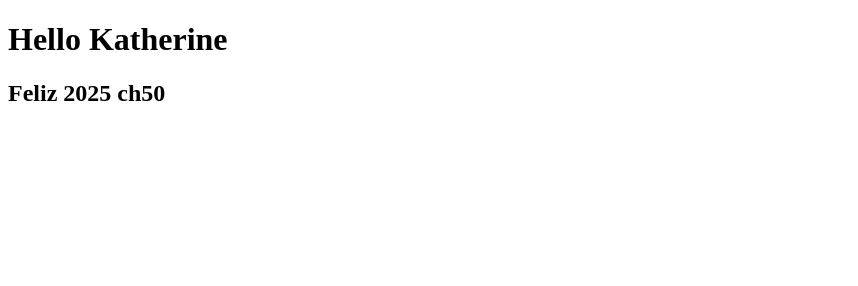
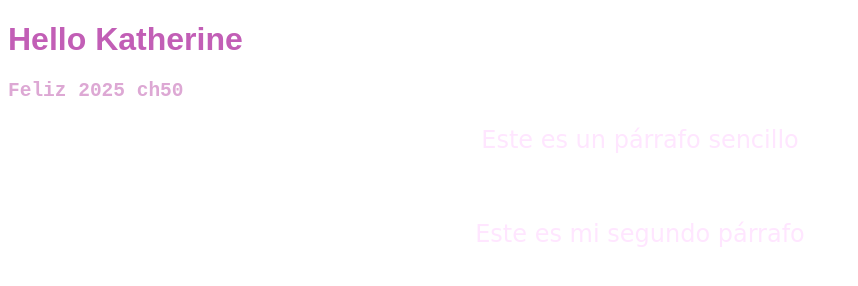
Before and after one commit to kathhm/CH-50-PRIMER-REP, a plain HTML site: page index.html in a window 1280 px wide. Shown: the whole page, without its empty margins (0-858 px from the left). Drawn offline with Linux system fonts and the light colour scheme.

Commit message:
style: colores en h1, h2 y p

```diff
--- a/index.html
+++ b/index.html
@@ -1,12 +1,19 @@
 <!DOCTYPE html>
 <html lang="en">
+
 <head>
     <meta charset="UTF-8">
     <meta name="viewport" content="width=device-width, initial-scale=1.0">
+    <link rel="stylesheet" href="./style.css">
     <title>Mi primer html</title>
 </head>
+
 <body>
     <h1>Hello Katherine</h1>
-<h2>Feliz 2025 ch50</h2>
+    <h2>Feliz 2025 ch50</h2>
+    <p>Este es un párrafo sencillo</p>
+    <br>
+    <p>Este es mi segundo párrafo</p>
 </body>
+
 </html>
--- a/style.css
+++ b/style.css
@@ -0,0 +1,18 @@
+/*Estilos para el título h1*/
+h1 {
+    color: #c25eb6;
+    font-family: fantasy;
+}
+
+/*Estilos para el título h2*/
+h2 {
+    color: #dda8d4;
+    font-family: monospace;
+}
+
+p {
+    color: #ffe6ff;
+    font-family: cursive;
+    text-align: center;
+    font-size: 24px;
+}
```
